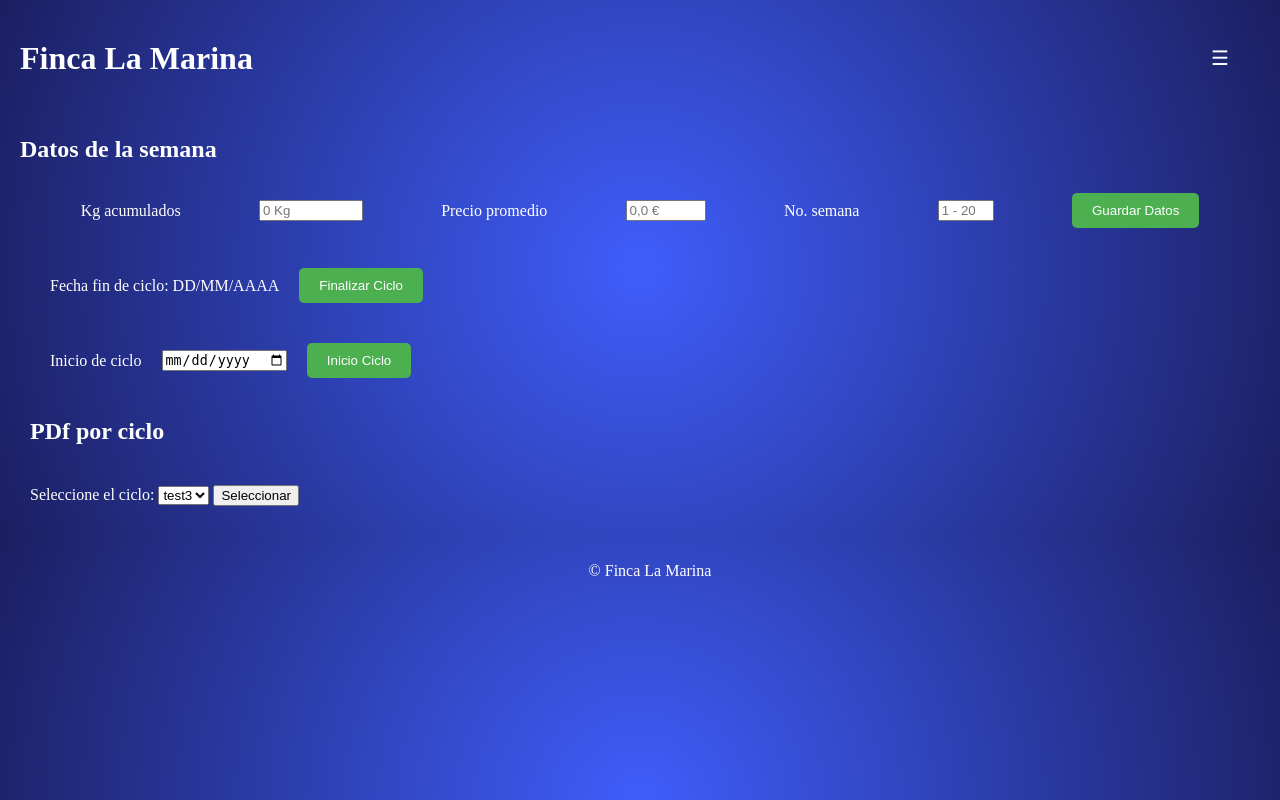
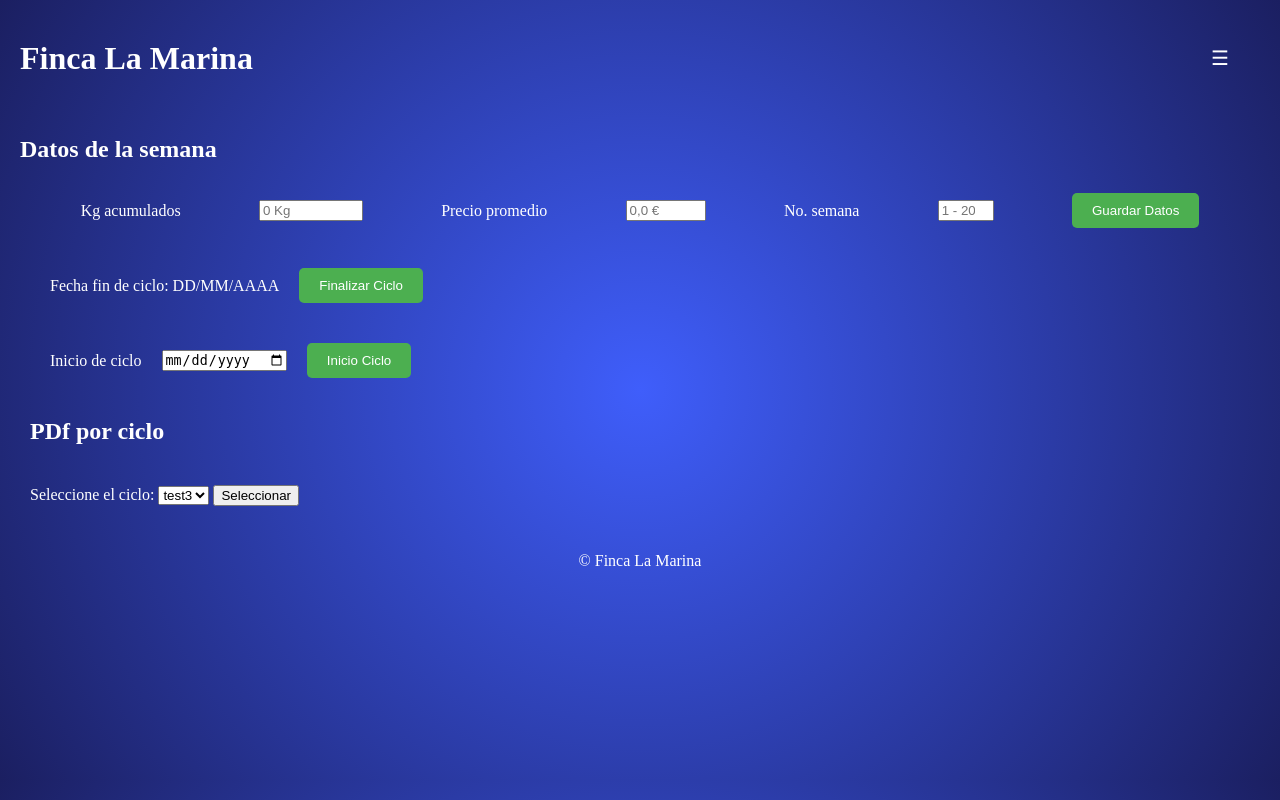
Before and after one commit to ajrodriguezo/lamaria, a FastAPI app: page /LaMaria/ingresoDatos in a window 1280 px wide. Run offline with FastAPI, Linux system fonts and the light colour scheme; some libraries are stand-ins or nearby versions.

Commit message:
correcion div

```diff
--- a/modules/static/templates/datos.html
+++ b/modules/static/templates/datos.html
@@ -307,7 +307,7 @@
     </section>
 
 
-    <footer id="page-footer">
+    <footer id="page-footer" style="display: contents;">
         <p>&copy; Finca La Marina</p>
 
         <div class="container" id="container-3" style="display:absolute;left: -9999px;justify-content: center;align-items: center;">
```
